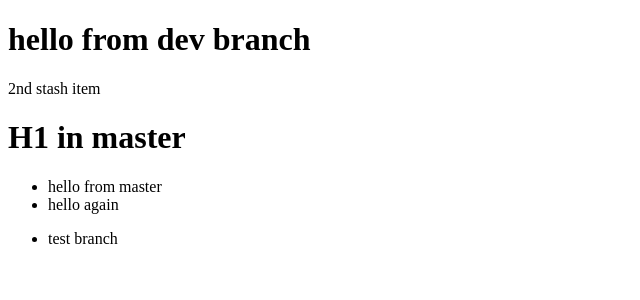
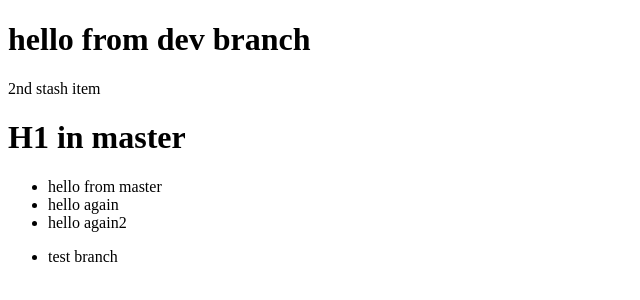
Before and after one commit to MohamedHamed0007/depi2026, a plain HTML site: page index.html in a window 1280 px wide. Shown: the whole page, without its empty margins (0-640 px from the left). Drawn offline with Linux system fonts and the light colour scheme.

Commit message:
hello again li in master

```diff
--- a/index.html
+++ b/index.html
@@ -12,6 +12,7 @@
         <ul>
             <li>hello from master</li>
             <li>hello again</li>
+            <li> hello again2 </li>
         </ul>
     </body>
 
```
